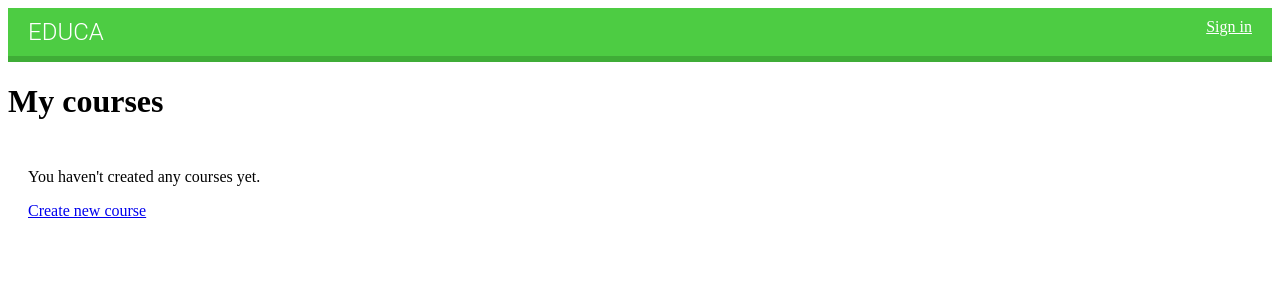
After one commit to urosjevremovic/Learning-platform, a Django app: template templates/courses/manage/course/list.html in a window 1280 px wide. The commit adds this page. Shown: the top 300 px of the page. Run offline with Django 3.2, Linux system fonts and the light colour scheme; the template is opened without the code that fills it, so the values that code supplies are empty.

Commit message:
added permissions to course views, updated urls and added template for listing all users courses

```diff
--- a/courses/urls.py
+++ b/courses/urls.py
@@ -1,8 +1,11 @@
 from django.urls import path
 
-from courses.views import ManageCourseListView
+from courses.views import ManageCourseListView, CourseCreateView, CourseUpdateView, CourseDeleteView
 
 app_name = 'courses'
 urlpatterns = [
-    path('list/', ManageCourseListView, name='course_list'),
+    path('my_courses/', ManageCourseListView.as_view(), name='course_list'),
+    path('create/', CourseCreateView.as_view(), name='course_create'),
+    path('<pk>/edit/', CourseUpdateView.as_view(), name='course_edit'),
+    path('<pk>/delete/', CourseDeleteView.as_view(), name='course_delete')
 ]
--- a/static/css/base.css
+++ b/static/css/base.css
@@ -30,3 +30,15 @@
     float:left;
     width:600px;
 }
+
+.course-info {
+    border:1px solid #ccc;
+    padding:0 20px;
+    margin-bottom:10px;
+    width:400px;
+    overflow:auto;
+}
+
+.course-info a {
+    margin-right:10px;
+}
--- /dev/null
+++ b/templates/courses/manage/course/list.html
@@ -0,0 +1,24 @@
+{% extends "base.html" %}
+
+{% block title %}My courses{% endblock %}
+
+{% block content %}
+  <h1>My courses</h1>
+
+  <div class="module">
+    {% for course in object_list %}
+      <div class="course-info">
+        <h3>{{ course.title }}</h3>
+        <p>
+          <a href="{% url "course_edit" course.id %}">Edit</a>
+          <a href="{% url "course_delete" course.id %}">Delete</a>
+        </p>
+      </div>
+    {% empty %}
+      <p>You haven't created any courses yet.</p>
+    {% endfor %}
+    <p>
+      <a href="{% url "course_create" %}" class="button">Create new course</a>
+    </p>
+  </div>
+{% endblock %}
```
Also changed, not shown: courses/views.py (+8 -6 lines), templates/courses/manage/course/delete.html (added, +10 -0 lines), templates/courses/manage/course/form.html (added, +10 -0 lines).
